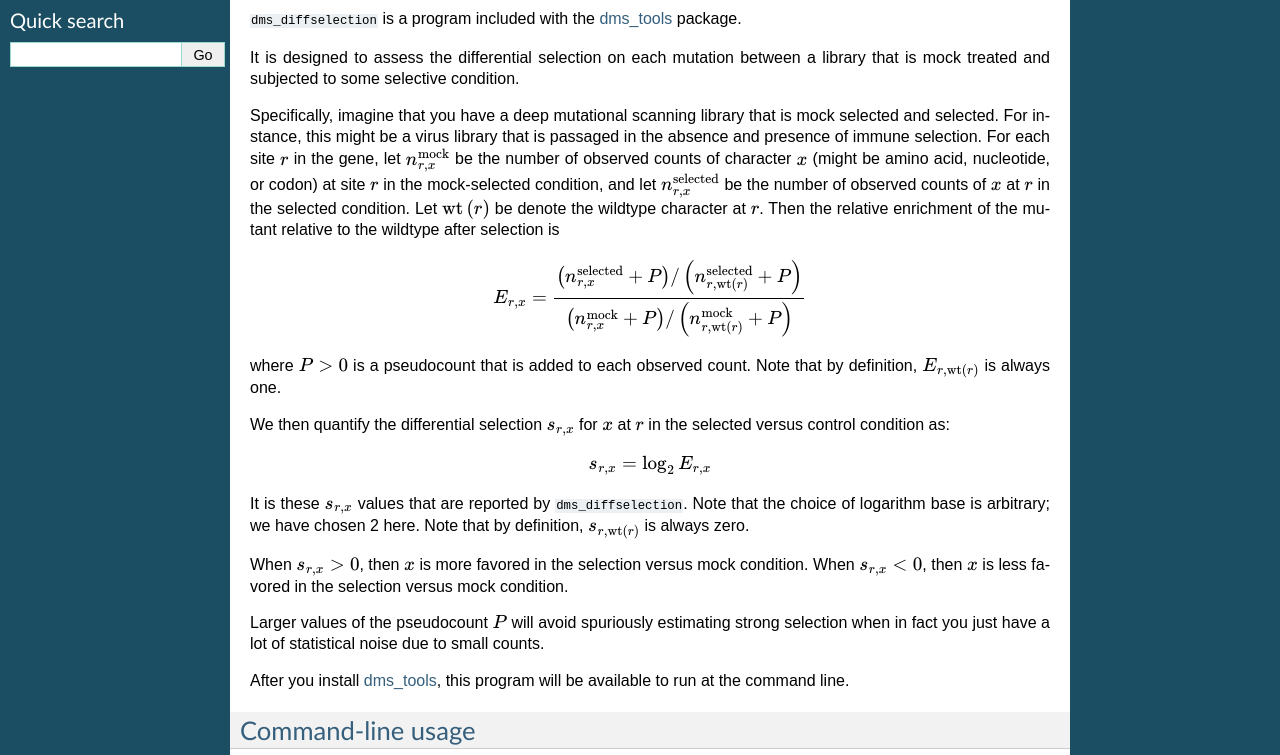
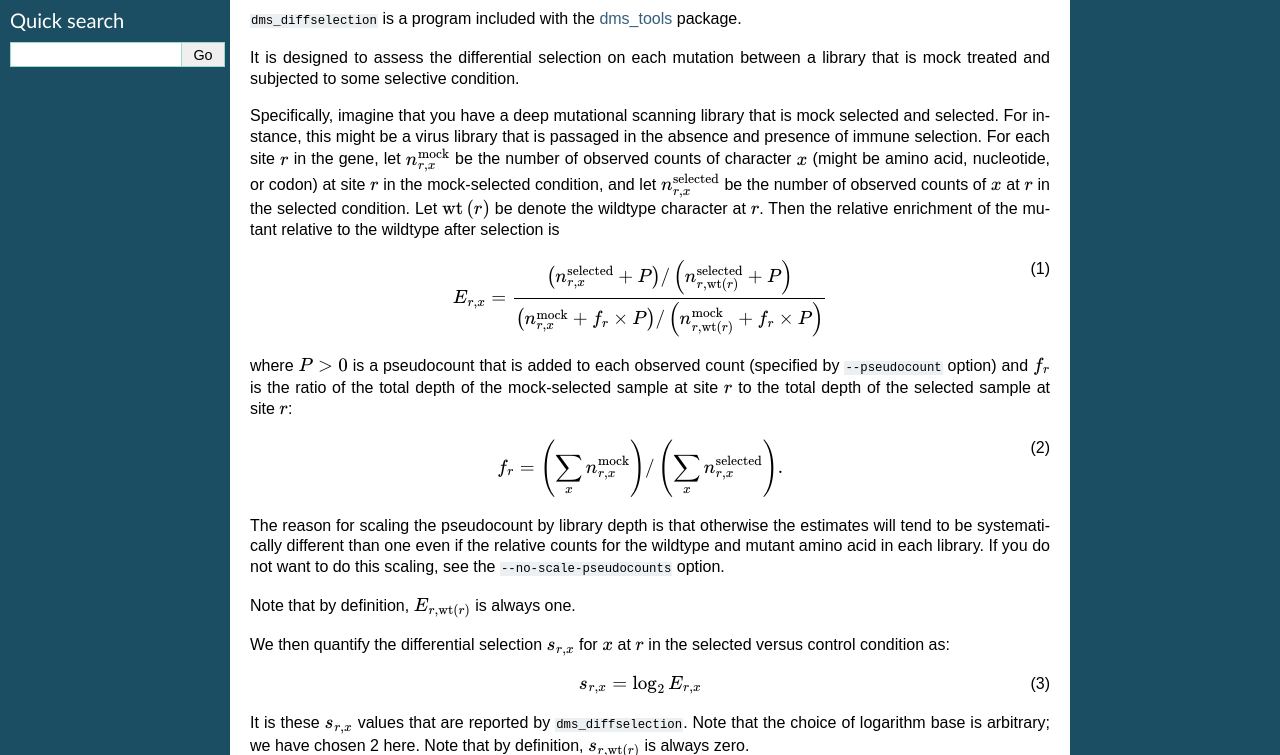
Before and after one commit to jbloomlab/dms_tools, a Sphinx documentation site: the page built from docs/dms_diffselection.rst, in a window 1280 px wide and 900 px high, scrolled down 324 px, cut to the strip 0-755 px from the top of the window. Built offline with Sphinx 7.4.7, drawn with Linux system fonts in a browser that asks for light colours; the version number could not be read and is left out; some of the changed text lies outside the part shown.

Commit message:
Updates to dms_diffselection
Made the pseudocount scaling the default,
it is now turned off by --no-scale-pseudocounts.
Also, updated documentation.

```diff
--- a/CHANGELOG.rst
+++ b/CHANGELOG.rst
@@ -8,8 +8,6 @@ Changelog
 * Added ``--colormap`` and ``--overlay3`` options to ``dms_logoplot``
 
 * Make ``dms_merge`` remove sites indicated as *None* when in *renumber* mode, added ``--skipfirstline`` option, and made commas an allowable separator.
-
-* Added option to ``--scale_pseudocounts`` by site sequencing depths in ``dms_diffselection``.
 
 
 1.1.13
--- a/docs/dms_diffselection.rst
+++ b/docs/dms_diffselection.rst
@@ -17,15 +17,25 @@ Let :math:`\operatorname{wt}\left(r\right)` be denote the wildtype character at
 Then the relative enrichment of the mutant relative to the wildtype after selection is
 
 .. math::
+   :label: E_rx
 
-   E_{r,x} = \frac{\left(n_{r,x}^{\rm{selected}} + P\right) / \left(n_{r,\operatorname{wt}\left(r\right)}^{\rm{selected}} + P\right)}{\left(n_{r,x}^{\rm{mock}} + P\right) / \left(n_{r,\operatorname{wt}\left(r\right)}^{\rm{mock}} + P\right)}
+   E_{r,x} = \frac{\left(n_{r,x}^{\rm{selected}} + P\right) / \left(n_{r,\operatorname{wt}\left(r\right)}^{\rm{selected}} + P\right)}{\left(n_{r,x}^{\rm{mock}} + f_r \times P\right) / \left(n_{r,\operatorname{wt}\left(r\right)}^{\rm{mock}} + f_r \times P\right)}
 
-where :math:`P > 0` is a pseudocount that is added to each observed count.
+where :math:`P > 0` is a pseudocount that is added to each observed count (specified by ``--pseudocount`` option) and :math:`f_r` is the ratio of the total depth of the mock-selected sample at site :math:`r` to the total depth of the selected sample at site :math:`r`:
+
+.. math::
+   :label: f_r
+
+   f_r = \left(\sum_x n_{r,x}^{\rm{mock}}\right) / \left(\sum_x n_{r,x}^{\rm{selected}}\right).
+
+The reason for scaling the pseudocount by library depth is that otherwise the estimates will tend to be systematically different than one even if the relative counts for the wildtype and mutant amino acid in each library. If you do not want to do this scaling, see the ``--no-scale-pseudocounts`` option.
+
 Note that by definition, :math:`E_{r,\operatorname{wt}\left(r\right)}` is always one.
 
 We then quantify the differential selection :math:`s_{r,x}` for :math:`x` at :math:`r` in the selected versus control condition as:
 
 .. math::
+   :label: s_rx
 
    s_{r,x} = \log_2 E_{r,x}
 
@@ -58,11 +68,14 @@ Command-line usage
    outprefix
     For instance, if ``outprefix`` is ``antibodyselection_`` then the output files are ``antibodyselection_mutdiffsel.txt`` and ``antibodyselection_sitediffsel.txt``. See `Output`_ for an explanation of the contents of these files.
 
-   pseudocount
-    This is the :math:`P` parameter described in the `Overview`_.
+   \-\-pseudocount
+    This is the :math:`P` parameter described in the Equation :eq:`E_rx`. Note that by default this pseudocount is for the **selected** library, and the pseudocount for the mock-selected library is scaled by the parameter in Equation :eq:`f_r`.
 
    \-\-chartype
     A value of ``codon_to_aa`` means we have codon characters for the deep sequencing data, but infer selection for amino acids. Essentially, we sum the counts of all codons for each amino acid, and then do the calculation described in `Overview`_ on these amino-acid counts.
+
+   \-\-no-scale-pseudocounts
+    If you use this option, the scaling :math:`f_r` in Equation :eq:`f_r` is always set to one. Note that this can give biased estimates if the depth is unequal in the two libraries.
 
    \-\-includestop
     If this is true, treat stop codons (denoted by ``*``) as a possible amino acid. Otherwise simply ignore any counts for stop codons.
@@ -114,4 +127,6 @@ In addition, two files with the prefix ``outprefix`` are created (these files ar
 
 These output files are in a form where they can directly read into `pandas`_ data frames via that package's ``read_csv`` function.
 
+You can visualize the ``*mutdiffsel.txt`` files with :ref:`dms_logoplot`.
+
 .. include:: weblinks.txt
--- a/docs/inferdiffprefs_algorithm.rst
+++ b/docs/inferdiffprefs_algorithm.rst
@@ -7,6 +7,10 @@ This is a description of the algorithm that :ref:`dms_inferdiffprefs` uses to in
 
 .. contents::
    :depth: 3
+
+Should you use differential selection instead?
+-------------------------------------------------
+For many applications, we now prefer the much simpler analysis performed by :ref:`dms_diffselection`. In particular, if you are specifically looking at changes away from a defined wildtype (e.g., antibody selection), :ref:`dms_diffselection` may be better.
 
 The definition of differential preferences.
 --------------------------------------------
```
Also changed, not shown: docs/dms_logoplot.rst (+17 -0 lines), 3 other files.
